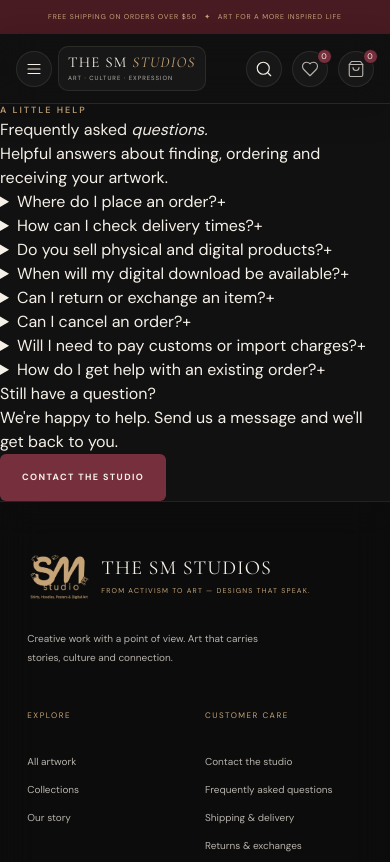
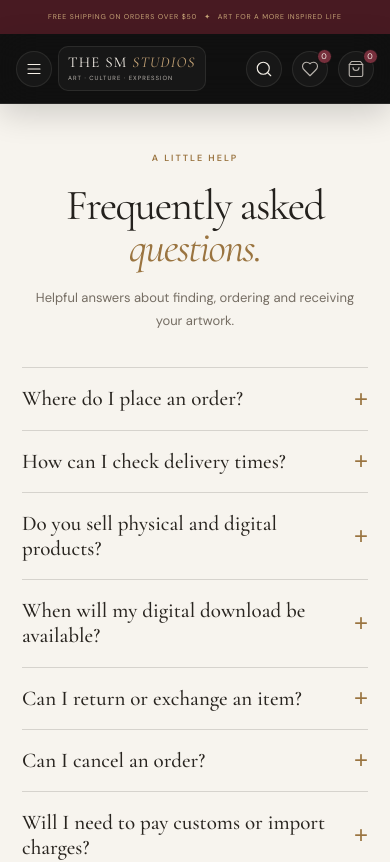
Before and after one commit to saroshkhan12/the-sm-studios, a Next.js app: page /faq in a window 390 px wide. Shown: the top 862 px of the page. Built offline with nearby package versions, Linux system fonts and the light colour scheme.

Commit message:
Style customer policy and FAQ pages

```diff
--- a/src/app/globals.css
+++ b/src/app/globals.css
@@ -457,3 +457,40 @@ button:focus-visible, a:focus-visible, input:focus-visible, textarea:focus-visib
   .home-collections-section .collection-card:hover,
   .home-collections-section .collection-card:hover .collection-art-image{transform:none}
 }
+
+
+/* Customer policy and FAQ pages */
+.policy-page{min-height:60vh;padding:clamp(54px,8vw,104px) max(6vw,calc((100vw - 1180px)/2));background:#f7f4ee;color:#24211d}
+.policy-hero{max-width:820px;margin:0 auto 54px;text-align:center}
+.policy-hero .eyebrow{color:#9a7440}
+.policy-hero h1{margin:18px 0;font:400 clamp(42px,7vw,76px)/.98 'Cormorant Garamond',Georgia,serif;letter-spacing:-1.5px}
+.policy-hero h1 em{color:#9a7440;font-style:italic}
+.policy-hero>p{max-width:570px;margin:0 auto;color:#756d63;font-size:13px;line-height:1.8}
+.policy-body{max-width:780px;margin:0 auto}
+.policy-body section{padding:25px 0;border-top:1px solid rgba(45,39,31,.14)}
+.policy-body h2{margin:0 0 12px;font:500 27px/1.15 'Cormorant Garamond',Georgia,serif}
+.policy-body p{color:#686158;font-size:12px;line-height:1.9;margin:8px 0}
+.policy-body a:not(.btn){color:#8b6338;text-decoration:underline;text-underline-offset:3px}
+.policy-note{margin-top:28px!important;padding:17px 19px;border-left:2px solid #b58d50;background:#eee8dc;color:#5e554a!important}
+.policy-source{margin-top:24px!important;font-size:10px!important}
+.faq-list{max-width:860px}
+.faq-item{border-top:1px solid rgba(45,39,31,.16)}
+.faq-item:last-of-type{border-bottom:1px solid rgba(45,39,31,.16)}
+.faq-item summary{display:flex;align-items:center;justify-content:space-between;gap:20px;padding:21px 2px;cursor:pointer;list-style:none;color:#28241f;font:500 23px/1.2 'Cormorant Garamond',Georgia,serif}
+.faq-item summary::-webkit-details-marker{display:none}
+.faq-item summary span{color:#9a7440;font:300 24px/1 Arial,sans-serif;transition:transform .2s ease}
+.faq-item[open] summary span{transform:rotate(45deg)}
+.faq-item>p{max-width:720px;padding:0 34px 20px 2px}
+.faq-contact{margin-top:42px;padding:30px;background:#242320;color:#f7f4ee}
+.faq-contact h2{color:#f7f4ee}
+.faq-contact p{color:rgba(247,244,238,.72)}
+.faq-contact .btn{display:inline-flex;margin-top:12px}
+@media(max-width:650px){
+ .policy-page{padding:48px 22px 66px}
+ .policy-hero{margin-bottom:35px}
+ .policy-hero h1{font-size:clamp(40px,11vw,58px)}
+ .policy-body section{padding:21px 0}
+ .faq-item summary{font-size:21px;padding:18px 0}
+ .faq-contact{padding:24px 20px}
+}
+@media(prefers-reduced-motion:reduce){.faq-item summary span{transition:none}}
```
